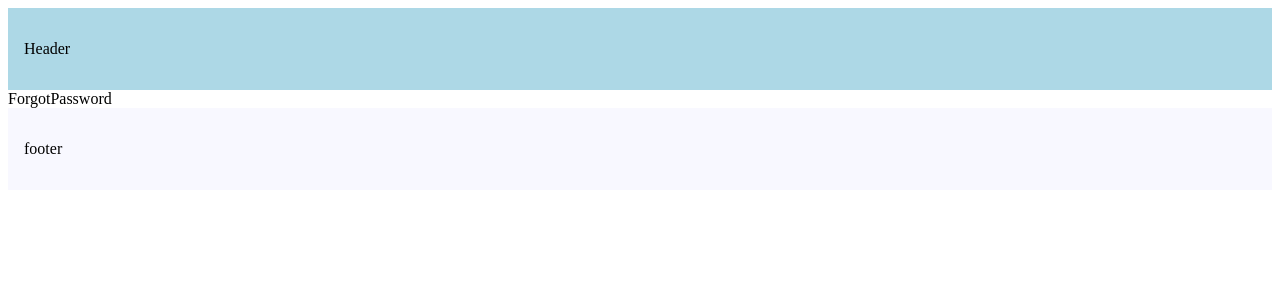
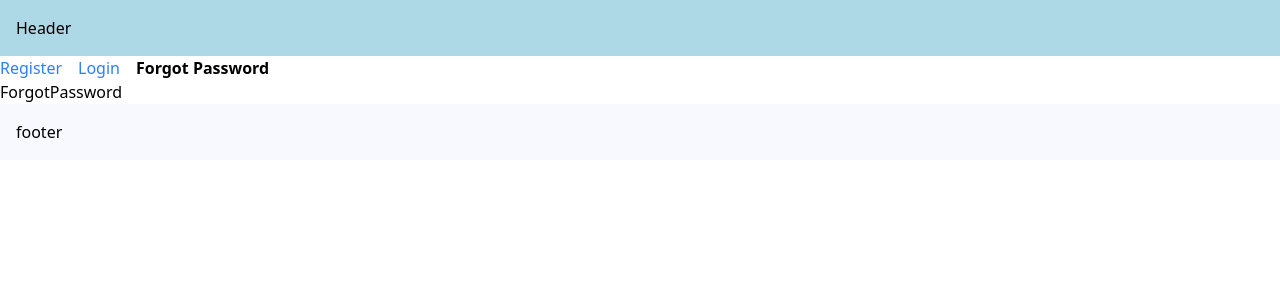
Before and after one commit to fufex3934/NextjsJourney, a Next.js app: page /forgot-password in a window 1280 px wide. Shown: the top 300 px of the page. Built offline with nearby package versions, Linux system fonts and the light colour scheme.

Commit message:
active links

```diff
--- /dev/null
+++ b/src/app/(auth)/layout.tsx
@@ -0,0 +1,38 @@
+"use client";
+import Link from "next/link";
+import { usePathname } from "next/navigation";
+import "./styles.css"
+const navLinks = [
+  { name: "Register", href: "/register" },
+  { name: "Login", href: "/login" },
+  { name: "Forgot Password", href: "/forgot-password" },
+];
+
+export default function AuthLayout({
+  children,
+}: {
+  children: React.ReactNode;
+}) {
+  const pathname = usePathname();
+
+  return (
+    <div>
+      {navLinks.map((link) => {
+        const isActive =
+          pathname === link.href ||
+          (pathname.startsWith(link.href) && link.href !== "/");
+
+        return (
+          <Link
+            key={link.name}
+            href={link.href}
+         className={isActive ? "font-bold mr-4":"text-blue-500 mr-4"}
+          >
+            {link.name}
+          </Link>
+        );
+      })}
+      <div>{children}</div>
+    </div>
+  );
+}
--- /dev/null
+++ b/src/app/(auth)/styles.css
@@ -0,0 +1 @@
+@import "tailwindcss";
```
